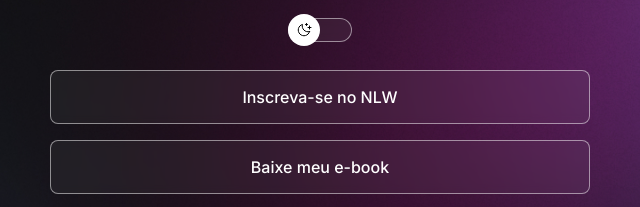
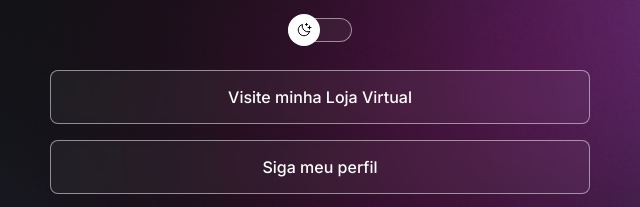
Before and after one commit to arthurluizvieira/projeto-1.0, a plain HTML site: page index.html in a window 1280 px wide. Shown: the part 237-444 px from the top of the page, 320-960 px from the left. Drawn offline with nearby package versions, Linux system fonts and the light colour scheme.

Commit message:
att novas nomes

```diff
--- a/index.html
+++ b/index.html
@@ -29,9 +29,13 @@
       </div>
 
       <ul>
-        <li><a href="#">Inscreva-se no NLW</a></li>
+        <li>
+          <a href="https://gaimportsco.com.br/">Visite minha Loja Virtual</a>
+        </li>
 
-        <li><a href="#">Baixe meu e-book</a></li>
+        <li>
+          <a href="https://github.com/arthurluizvieira">Siga meu perfil</a>
+        </li>
 
         <li>
           <a href="https://github.com/arthurluizvieira" target="_blank"
```
